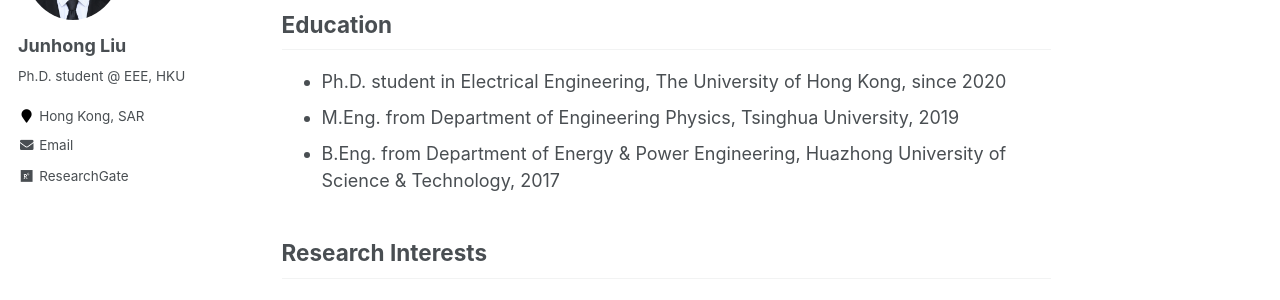
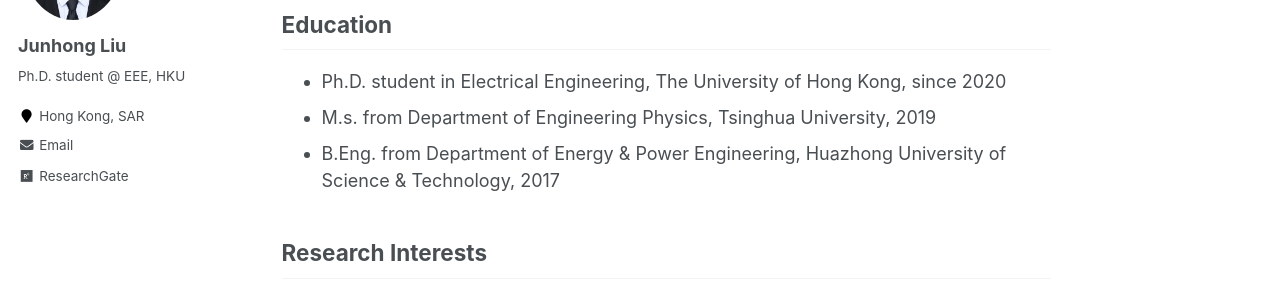
Before and after one commit to johnny-eee/online, a Jekyll site: the page built from _pages/about.md, in a window 1280 px wide. Shown: the part 221-521 px from the top of the page. Built offline with Jekyll 4.4.1, drawn with Linux system fonts in a browser that asks for light colours.

Commit message:
Update about.md

```diff
--- a/_pages/about.md
+++ b/_pages/about.md
@@ -13,7 +13,7 @@ I am currently a third year Ph.D. student @HKU supervised by [Prof. Yunhe Hou](h
 ## Education
 
 * Ph.D. student in Electrical Engineering, The University of Hong Kong, since 2020
-* M.Eng. from Department of Engineering Physics, Tsinghua University, 2019
+* M.s. from Department of Engineering Physics, Tsinghua University, 2019
 * B.Eng. from Department of Energy & Power Engineering, Huazhong University of Science & Technology, 2017
 
 ## Research Interests
```
